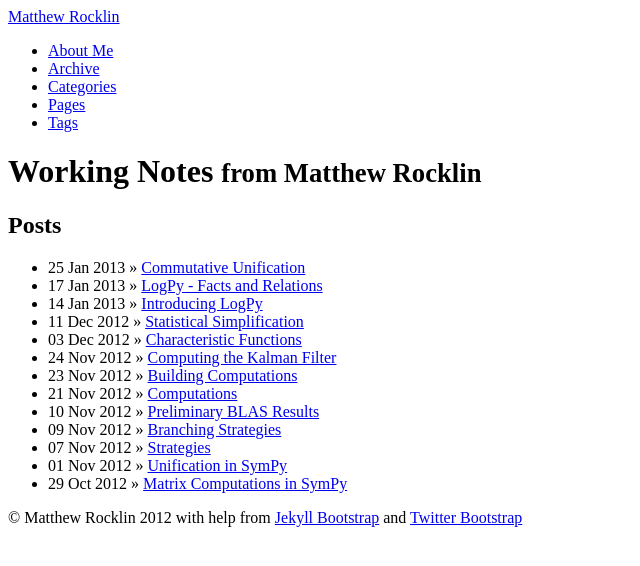
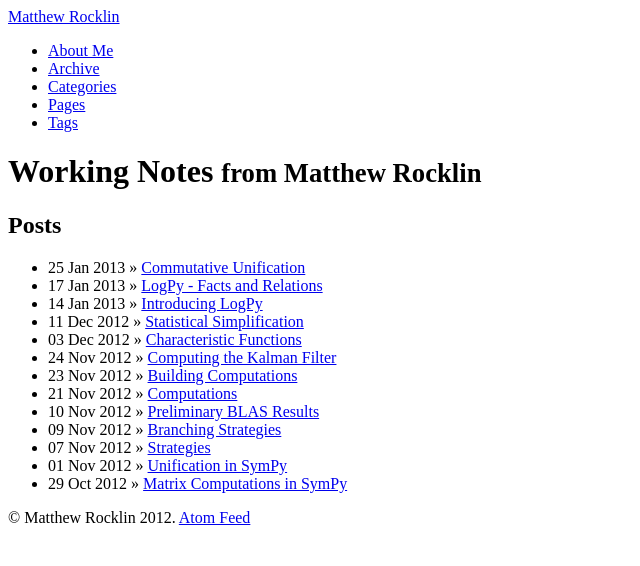
Before and after one commit to besyskymnbk/blog, a Jekyll site: the page built from index.md, in a window 1280 px wide. Shown: the top 566 px of the page, without its empty margins (0-640 px from the left). Built offline with Jekyll 4.4.1, drawn with Linux system fonts in a browser that asks for light colours.

Commit message:
add link for atom feed

```diff
--- a/_includes/themes/twitter/default.html
+++ b/_includes/themes/twitter/default.html
@@ -52,9 +52,7 @@
       </div>
 
       <footer>
-        <p>&copy; {{ site.author.name }} 2012
-          with help from <a href="http://jekyllbootstrap.com" target="_blank" title="The Definitive Jekyll Blogging Framework">Jekyll Bootstrap</a>
-          and <a href="http://twitter.github.com/bootstrap/" target="_blank">Twitter Bootstrap</a>
+      <p>&copy; {{ site.author.name }} 2012.  <a href=atom.xml>Atom Feed</a>
         </p>
       </footer>
 
```
